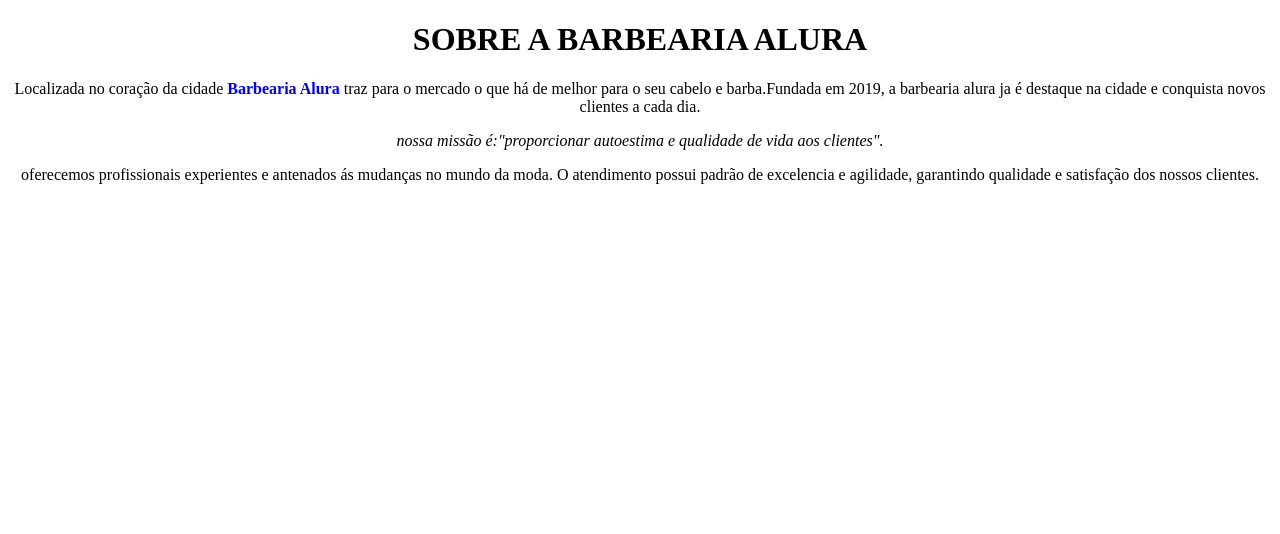
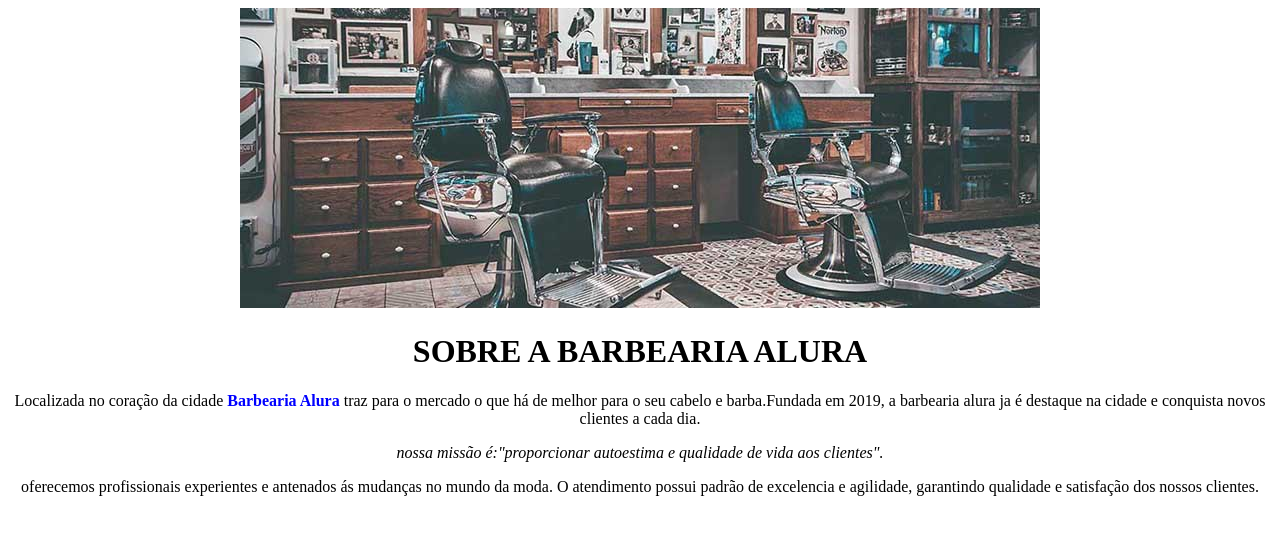
Before and after one commit to eduardogabrielcamargojensen/Barbearia-alura, a plain HTML site: page index.html in a window 1280 px wide. Drawn offline with Linux system fonts and the light colour scheme.

Commit message:
barbearia

```diff
--- a/index.html
+++ b/index.html
@@ -7,7 +7,7 @@
     <link rel="stylesheet" href="style.css">
    </head>
 <body>
-
+<img src="banner[1].jpg" alt="Barbearia">
 <h1>SOBRE A BARBEARIA ALURA</h1>
 <p>Localizada no coração da cidade <strong>Barbearia Alura</strong> traz para o mercado o que há de melhor para o seu cabelo e barba.Fundada em 2019, a barbearia alura ja é destaque na cidade e conquista novos clientes a cada dia.</p>
 <p><em> nossa missão é:"proporcionar autoestima e qualidade de vida aos clientes".</em></p>
```
